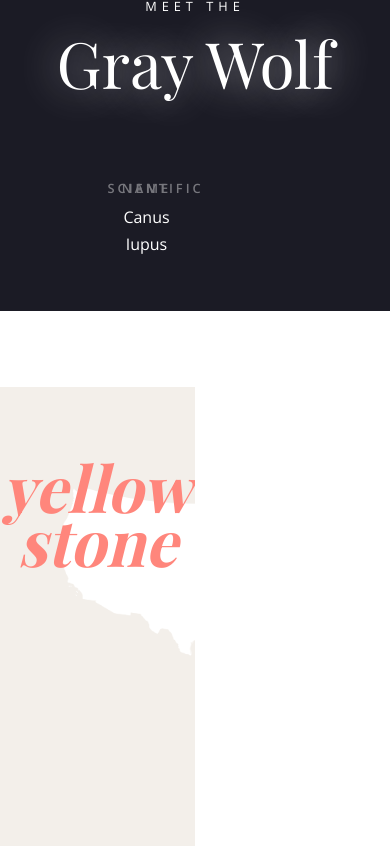
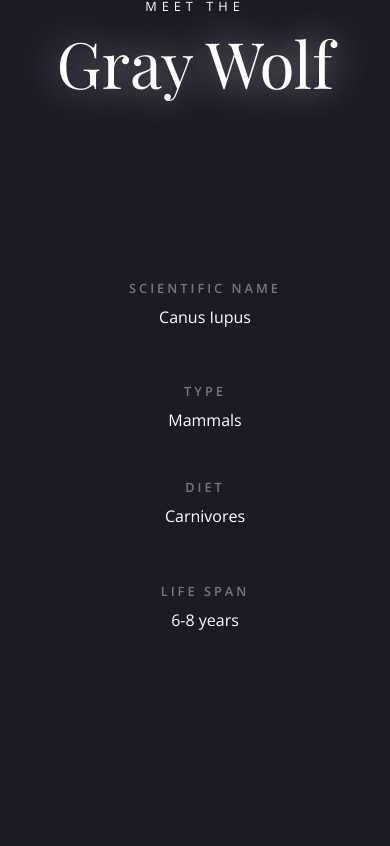
Before and after one commit to viymye/puifinal, a plain HTML site: page index.html in a window 390 px wide. Shown: the part 955-1801 px from the top of the page. Drawn offline with nearby package versions, Linux system fonts and the light colour scheme; a web font is replaced by a local one.

Commit message:
responsive +ipad

```diff
--- a/css/style.css
+++ b/css/style.css
@@ -246,11 +246,7 @@ svg {
     margin-right: auto;
 }
 
-
-
-
-@media only screen and (max-width: 600px) {
-
+@media only screen and (max-width: 960px) {
     #parallax-container {
         display: block;
         height: 100vh;
@@ -266,6 +262,32 @@ svg {
         width: 100%;
         height: 100%;
     }
+}
+
+@media only screen and (max-width: 770px) {
+    #content-2 #leftcolumn {
+        width: 100%;
+        position: relative;
+        float: none;
+        text-align: center;
+        margin: 0;
+        display: block;
+    }
+    #content-2 #rightcolumn {
+        width: 100%;
+        position: relative;
+        float: none;
+        text-align: center;
+        margin: 0;
+        display: block;
+    }
+    #container {
+        margin-top: 200px;
+    }
+}
+
+
+@media only screen and (max-width: 600px) {
 
     #hero .herotitle {
         font-size: 3em;
```
